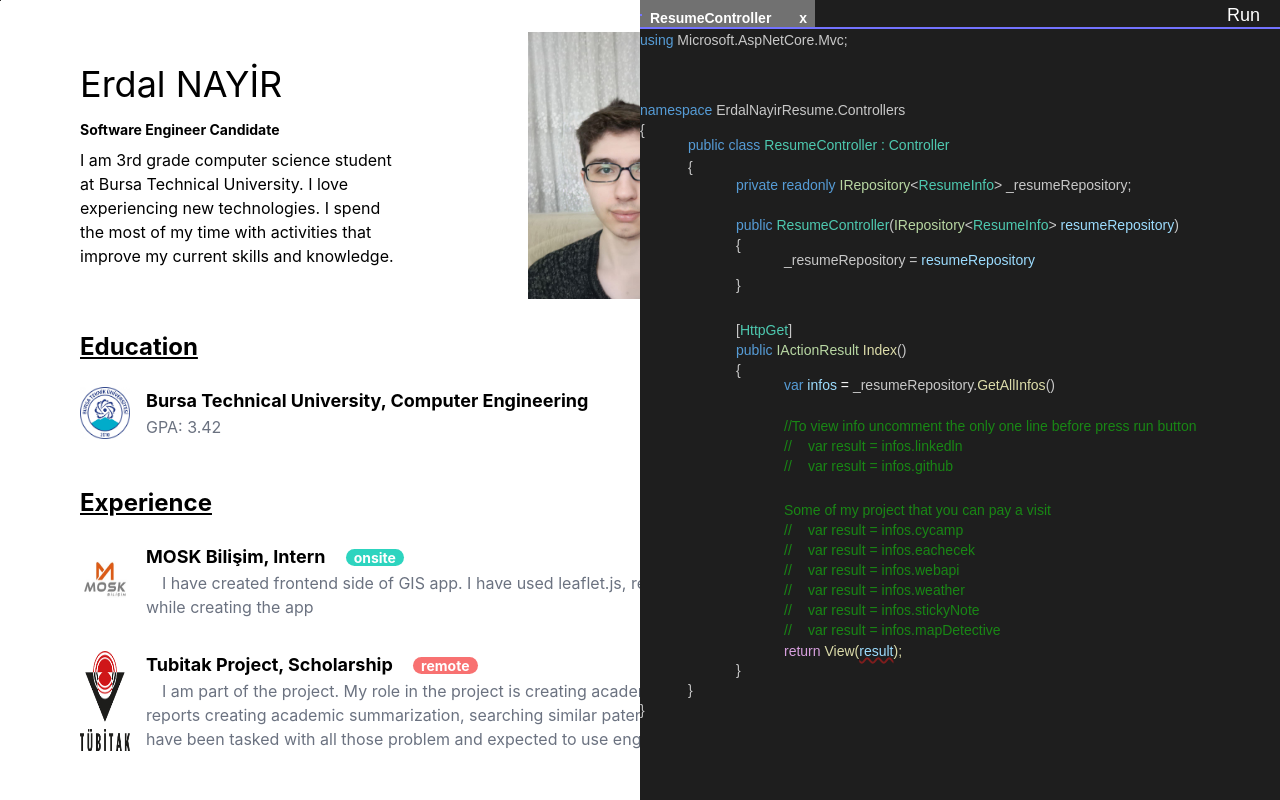
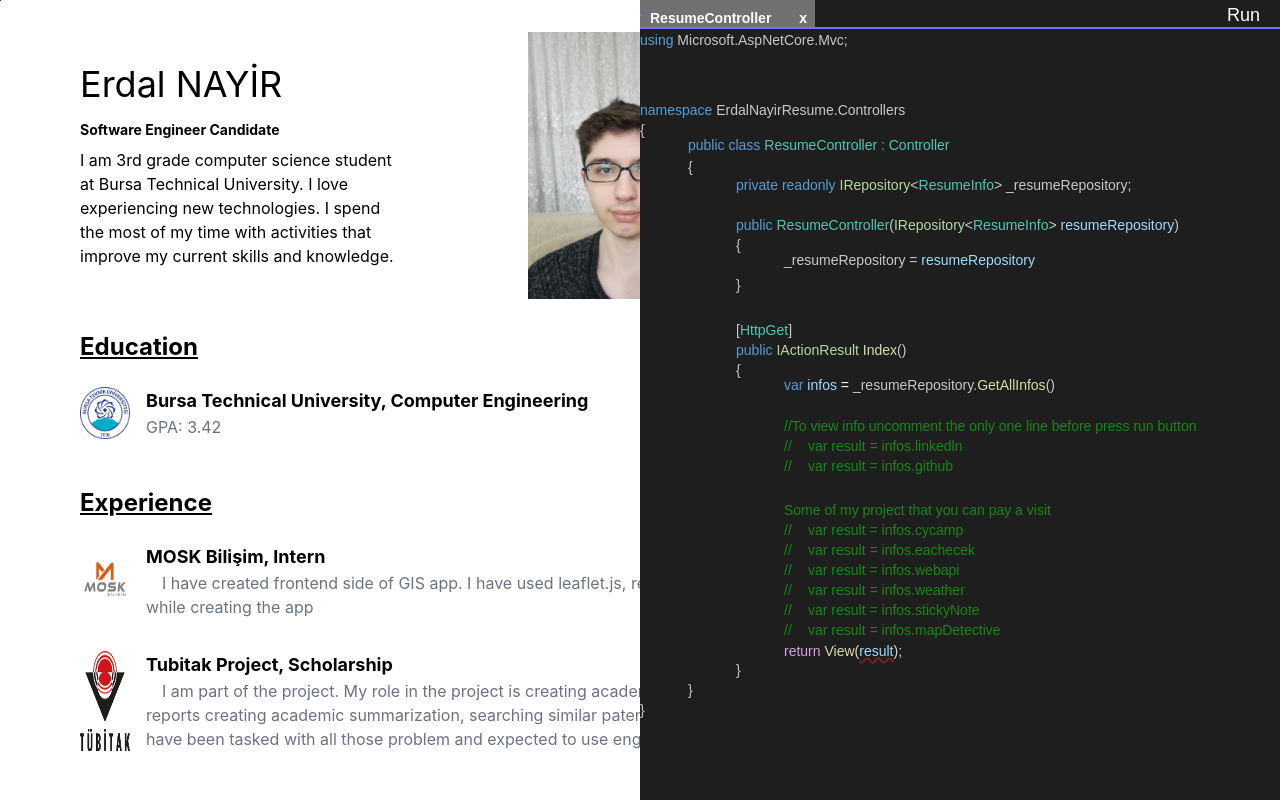
Before and after one commit to ErdalNayir/ErdalNayir.github.io, a React (Create React App) app: page / in a window 1280 px wide. Shown: the top 800 px of the page. Built offline with nearby package versions, Linux system fonts and the light colour scheme; some icons are missing.

Commit message:
Finished App

```diff
--- a/src/modules/resume.js
+++ b/src/modules/resume.js
@@ -59,12 +59,7 @@ function Resume() {
               width={"50px"}
               alt="Mosk Bilişim"></img>
             <div>
-              <p className="font-bold text-lg">
-                MOSK Bilişim, Intern{" "}
-                <span className="text-white text-sm ml-4 bg-teal-400  lg:hidden pl-2 pr-2 rounded-2xl">
-                  onsite
-                </span>
-              </p>
+              <p className="font-bold text-lg">MOSK Bilişim, Intern </p>
               <div className=" text-gray-500 indent-4 w-[36rem] lg:w-full">
                 I have created frontend side of GIS app. I have used leaflet.js,
                 react.js while creating the app
@@ -78,12 +73,7 @@ function Resume() {
               width={"50px"}
               alt="Tubitak"></img>
             <div>
-              <p className="font-bold text-lg">
-                Tubitak Project, Scholarship{" "}
-                <span className="text-white text-sm ml-4 lg:hidden bg-red-400 pl-2 pr-2 rounded-2xl">
-                  remote
-                </span>
-              </p>
+              <p className="font-bold text-lg">Tubitak Project, Scholarship </p>
               <div className=" text-gray-500 indent-4 w-[35rem] lg:w-full">
                 I am part of the project. My role in the project is creating
                 academic reports{" "}
```
